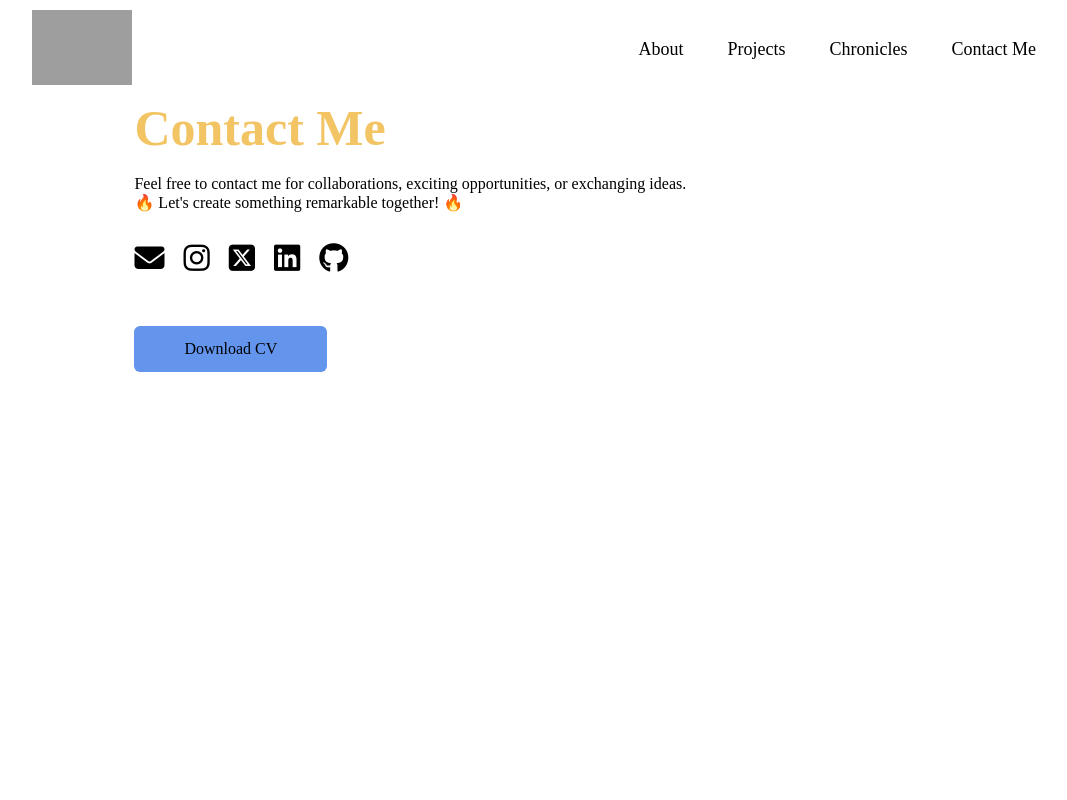
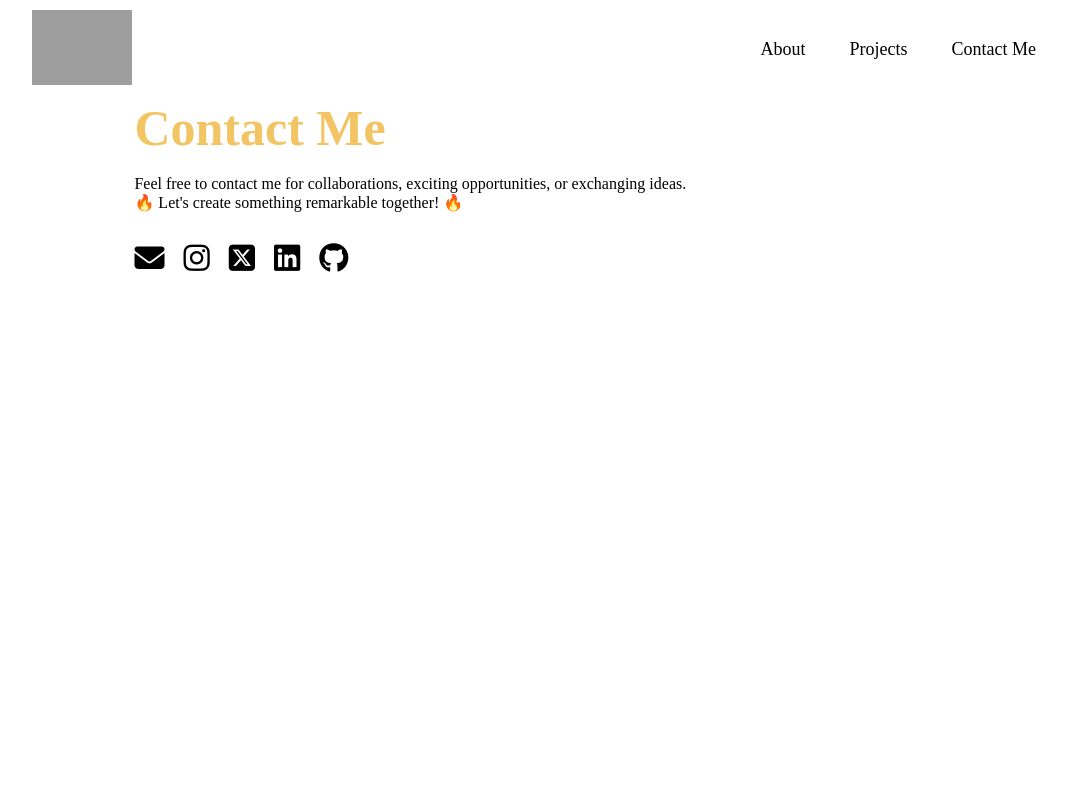
Before and after one commit to whyonlyhitesh/portfolio, a plain HTML site: page contact-me.html in a window 1280 px wide. Shown: the top 800 px of the page, without its empty margins (96-1163 px from the left). Drawn offline with Linux system fonts and the light colour scheme; grey boxes are pictures that could not be loaded.

Commit message:
Update contact-me.html
removed cv option

```diff
--- a/contact-me.html
+++ b/contact-me.html
@@ -28,7 +28,6 @@
                 <ul id="sidememu">
                     <li><a href="about.html">About</a></li>
                     <li><a href="project.html">Projects</a></li>
-                    <li><a href="chronicles.html">Chronicles</a></li>
                     <li><a href="contact-me.html">Contact Me</a></li>
                     <i class="fa-solid fa-xmark" onclick="closememu()"></i>
                 </ul>
@@ -51,7 +50,7 @@
                         <a href='https://github.com/whyonlyhitesh' target='_blank'><i
                                 class='fa-brands fa-github'></i></a>
                     </div>
-                    <a href='images/Hitesh_CV.pdf' download class='btn btn2'>Download CV</a>
+                    <!-- <a href='images/Hitesh_CV.pdf' download class='btn btn2'>Download CV</a> -->
                 </div>
             </div>
         </div>
```
